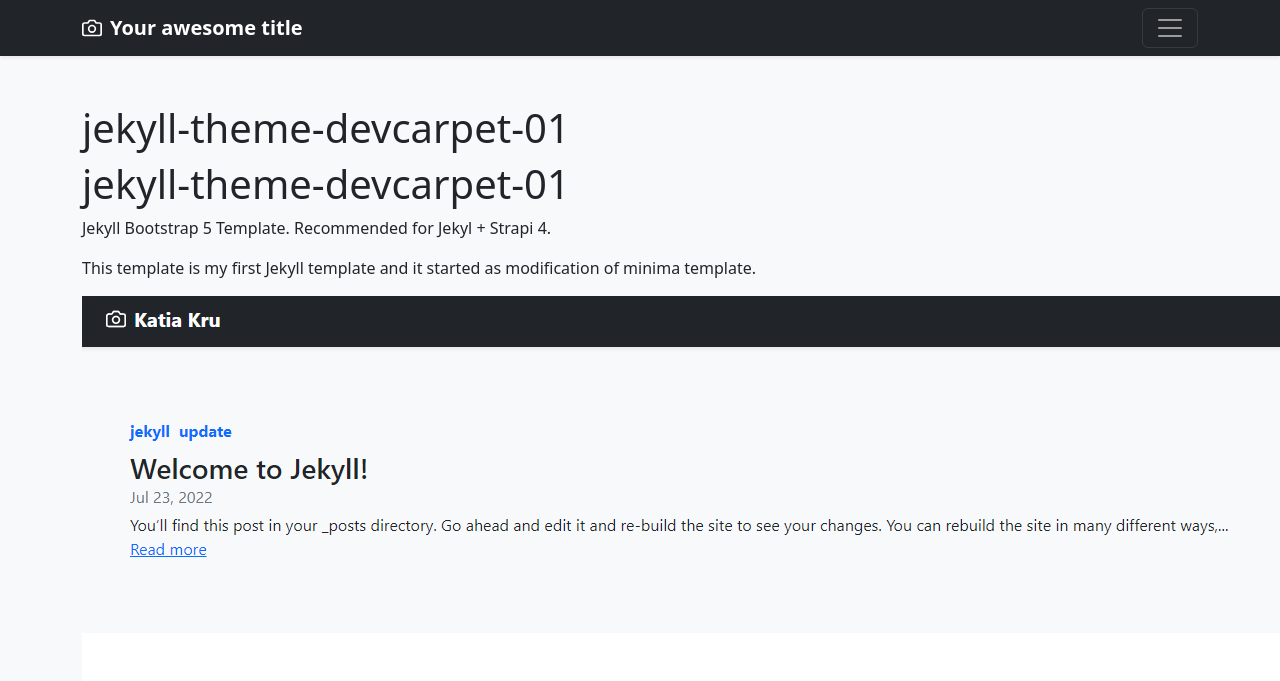
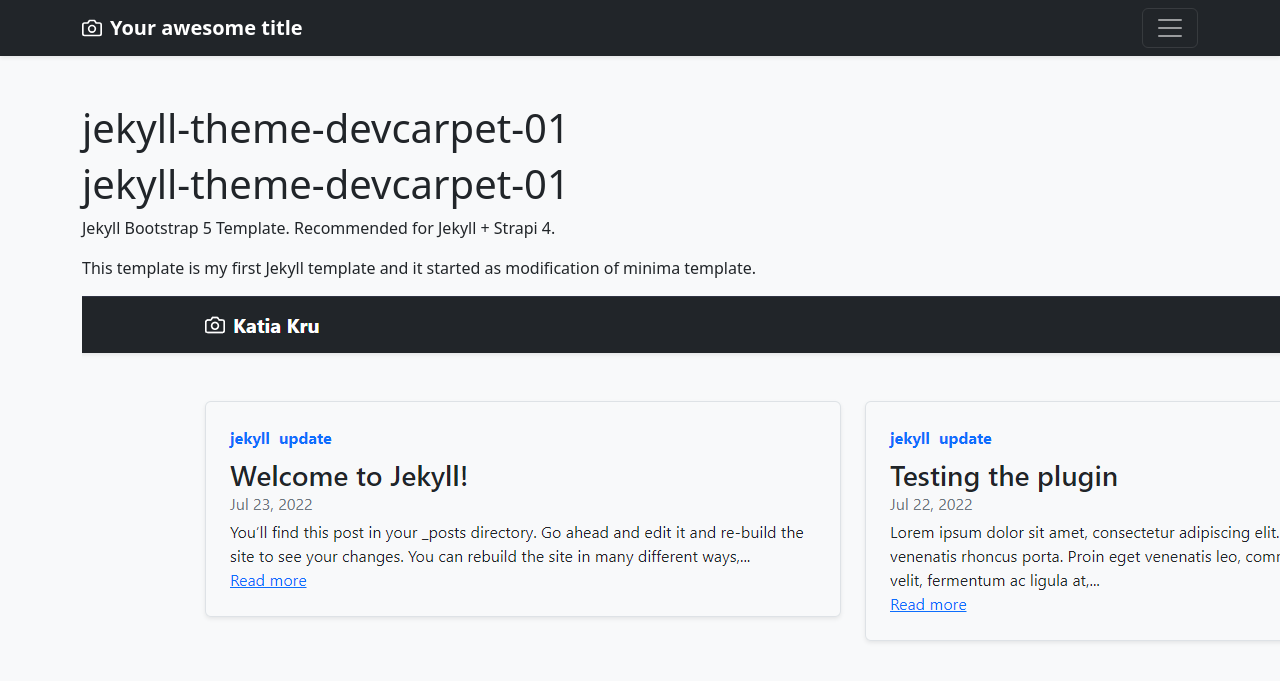
Before and after one commit to bluszcz/jekyll-theme-devcarpet-01, a Jekyll site: the page built from README.md, in a window 1280 px wide and 900 px high. Shown: the top 681 px of the window. Built offline with Jekyll 4.4.1, drawn with Linux system fonts in a browser that asks for light colours; our own code applies the rules of GitHub Pages for plain Markdown files.

Commit message:
Two column layout on home page for last entries Format HTML in two files

```diff
--- a/README.md
+++ b/README.md
@@ -1,6 +1,6 @@
 # jekyll-theme-devcarpet-01
 
-Jekyll Bootstrap 5 Template. Recommended for Jekyl + Strapi 4.
+Jekyll Bootstrap 5 Template. Recommended for Jekyll + Strapi 4.
 
 This template is my first Jekyll template and it started as modification of minima template.
 
--- a/_includes/header.html
+++ b/_includes/header.html
@@ -22,7 +22,7 @@
         {%- assign default_paths = site.pages | map: "path" -%}
         {%- assign page_paths = site.header_pages | default: default_paths -%}
         {%- assign titles_size = site.pages | map: 'title' | join: '' | size -%}
-        <a href="#" class="navbar-brand d-flex align-items-center" href="{{ "/" | relative_url }}">
+        <a  class="navbar-brand d-flex align-items-center" href="{{ "/" | relative_url }}">
           <svg xmlns="http://www.w3.org/2000/svg" width="20" height="20" fill="none" stroke="currentColor" stroke-linecap="round" stroke-linejoin="round" stroke-width="2" aria-hidden="true" class="me-2" viewBox="0 0 24 24"><path d="M23 19a2 2 0 0 1-2 2H3a2 2 0 0 1-2-2V8a2 2 0 0 1 2-2h4l2-3h6l2 3h4a2 2 0 0 1 2 2z"/><circle cx="12" cy="13" r="4"/></svg>
           <strong>{{ site.title | escape }}</strong>
         </a>
--- a/_layouts/home.html
+++ b/_layouts/home.html
@@ -1,36 +1,31 @@
 ---
 layout: default
 ---
-
-
 <div class="home album py-5 bg-light">
     <div class="container">
-
         {%- if page.title -%}
         <h1 class="page-heading">{{ page.title }}</h1>
         {%- endif -%}
-
         {{ content }}
-
-
         {% if site.paginate %}
         {% assign posts = paginator.posts %}
         {% else %}
         {% assign posts = site.posts %}
         {% endif %}
-
-
         {%- if posts.size > 0 -%}
         {%- if page.list_title -%}
         <h2 class="post-list-heading">{{ page.list_title }}</h2>
         {%- endif -%}
         <!-- <ul class="post-list"> -->
         {%- assign date_format = site.minima.date_format | default: "%b %-d, %Y" -%}
+        <div class="row mb-2">
+
             {%- for post in posts -%}
-
+            <div class="col-md-6">
+                <div
+                    class="row g-0 border rounded overflow-hidden flex-md-row mb-4 shadow-sm h-md-250 position-relative">
                     <div class="col p-4 d-flex flex-column position-static">
                         <!-- <div> -->
-
                         <!-- {% for tag in site.tags %}
             <h3>{{ tag[0] }}</h3>
             <ul>
@@ -39,8 +34,6 @@ layout: default
               {% endfor %}
             </ul>
           {% endfor %} -->
-
-
                         <!-- <div class="col p-4 d-flex flex-column position-static"> -->
                         <strong class="d-inline-block mb-2 text-primary">
                             {%- for cat in post.categories -%}
@@ -48,12 +41,11 @@ layout: default
                             {%- endfor -%}</strong>
                         <h3 class="mb-0">{{ post.title | escape }}</h3>
                         <div class="mb-1 text-muted post-meta">{{ post.date | date: date_format }}</div>
-            <p class="card-text mb-auto">{{ post.content| strip_html | truncatewords: 30  }}</p>
-            <a  class="stretched-link" href="{{ post.url | relative_url }}">Read more</a>
+                        <p class="card-text mb-auto">{{ post.content| strip_html | truncatewords: 30 }}</p>
+                        <a class="stretched-link" href="{{ post.url | relative_url }}">Read more</a>
                     </div>
-
-
-
+                </div>
+            </div>
             <!-- <li> -->
             <!-- <span class="post-meta">{{ post.date | date: date_format }}</span>
         <h3>
@@ -66,27 +58,33 @@ layout: default
             {%- endif -%}
             <!-- </li> -->
             {%- endfor -%}
+        </div>
         <!-- </ul> -->
-
         {% if site.paginate %}
         <div class="pager">
             <ul class="pagination">
                 {%- if paginator.previous_page %}
-          <li><a href="{{ paginator.previous_page_path | relative_url }}" class="previous-page">{{ paginator.previous_page }}</a></li>
+                <li><a href="{{ paginator.previous_page_path | relative_url }}" class="previous-page">{{
+                        paginator.previous_page }}</a></li>
                 {%- else %}
-          <li><div class="pager-edge">•</div></li>
+                <li>
+                    <div class="pager-edge">•</div>
+                </li>
                 {%- endif %}
-          <li><div class="current-page">{{ paginator.page }}</div></li>
+                <li>
+                    <div class="current-page">{{ paginator.page }}</div>
+                </li>
                 {%- if paginator.next_page %}
-          <li><a href="{{ paginator.next_page_path | relative_url }}" class="next-page">{{ paginator.next_page }}</a></li>
+                <li><a href="{{ paginator.next_page_path | relative_url }}" class="next-page">{{ paginator.next_page
+                        }}</a></li>
                 {%- else %}
-          <li><div class="pager-edge">•</div></li>
+                <li>
+                    <div class="pager-edge">•</div>
+                </li>
                 {%- endif %}
             </ul>
         </div>
         {%- endif %}
-
         {%- endif -%}
-
     </div>
 </div>
```
Also changed, not shown: _layouts/post.html (+7 -6 lines), assets/screenshot-01.png. Lines whose indentation alone changed are shown as unchanged.
